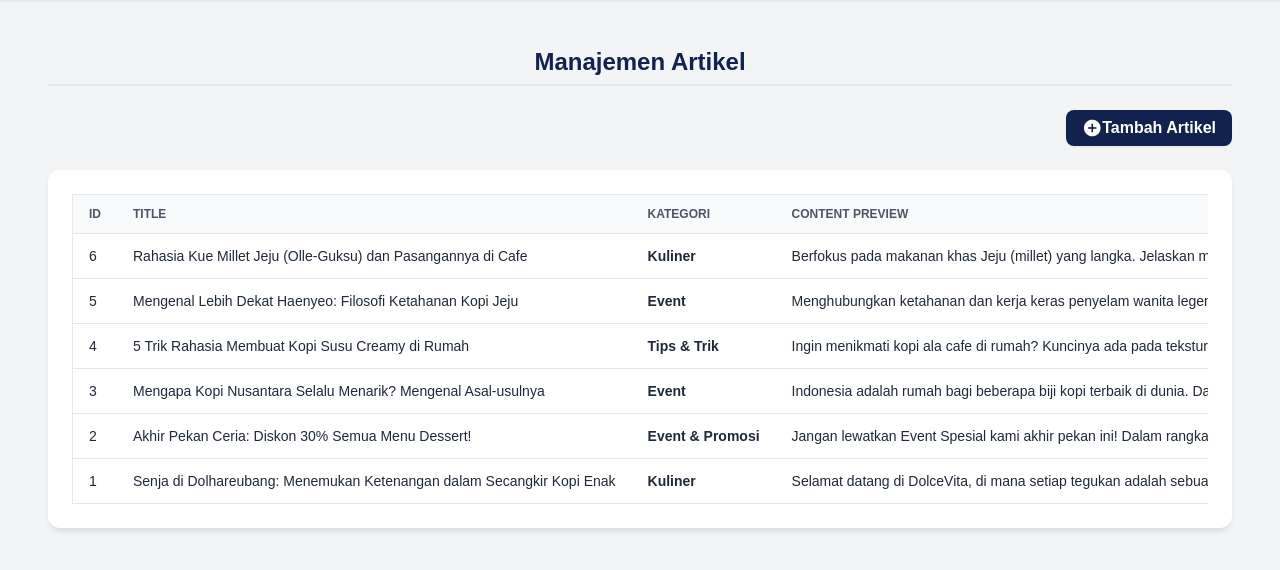
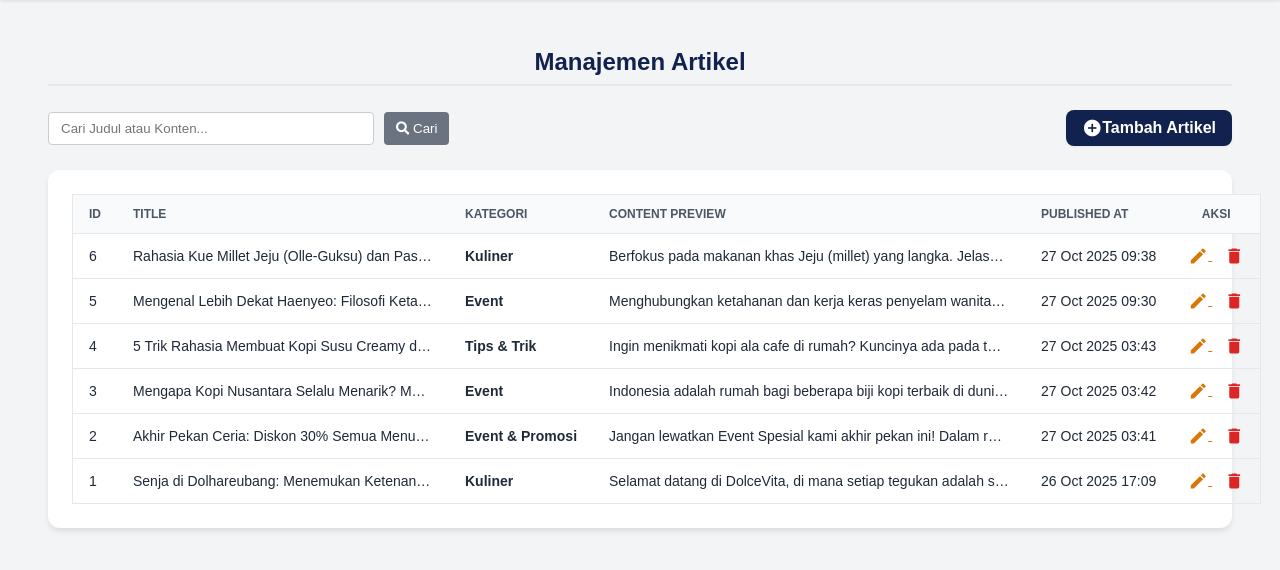
Before and after one commit to alkhila/pelatihan, a PHP site: page /admin/artikel.php in a window 1280 px wide. Shown: the part 56-626 px from the top of the page. Run offline with PHP 8.4, Linux system fonts and the light colour scheme; a user stored in the database is signed in; data comes from the database, SQL or seed files in the repository.

Commit message:
search bar artikel

```diff
--- a/admin/artikel.php
+++ b/admin/artikel.php
@@ -10,6 +10,13 @@ if (!isset($_SESSION['status']) || $_SESSION['status'] != "login" || $_SESSION['
 $current_admin_id = $_SESSION['id'] ?? 0;
 $admin_name = $_SESSION['username'] ?? 'Admin';
 $pesan = "";
+
+$keyword = '';
+$where_clause = '';
+if (isset($_GET['keyword']) && !empty($_GET['keyword'])) {
+  $keyword = mysqli_real_escape_string($konek, $_GET['keyword']);
+  $where_clause = " WHERE title LIKE '%$keyword%' OR content LIKE '%$keyword%' ";
+}
 
 if (isset($_GET['hapus'])) {
   $id = mysqli_real_escape_string($konek, $_GET['hapus']);
@@ -42,6 +49,7 @@ if (isset($_SESSION['notifikasi_pesan'])) {
   unset($_SESSION['notifikasi_pesan']);
 } elseif (isset($_GET['pesan'])) {
   $pesan_notifikasi = urldecode($_GET['pesan']);
+
   if (
     strpos(strtolower($pesan_notifikasi), 'gagal') !== false ||
     strpos(strtolower($pesan_notifikasi), 'tidak bisa') !== false ||
@@ -51,7 +59,10 @@ if (isset($_SESSION['notifikasi_pesan'])) {
   }
 }
 
-$query = "SELECT id, title, category, content, published_at FROM articles ORDER BY published_at DESC";
+$query = "SELECT id, title, category, content, published_at FROM articles"
+  . $where_clause .
+  " ORDER BY published_at DESC";
+
 $data_artikel = mysqli_query($konek, $query);
 ?>
 
@@ -130,6 +141,7 @@ $data_artikel = mysqli_query($konek, $query);
       border-radius: 4px;
       opacity: 1;
       transition: opacity 0.5s ease-out;
+      font-weight: bold;
     }
 
     .alert-success {
@@ -161,15 +173,16 @@ $data_artikel = mysqli_query($konek, $query);
       background-color: #0c1a38;
     }
 
+    .material-icons {
+      font-size: 20px;
+      vertical-align: middle;
+    }
+
     .table-container {
       background-color: white;
       border-radius: 12px;
       box-shadow: 0 4px 6px -1px rgba(0, 0, 0, 0.1);
       padding: 24px;
-    }
-
-    .table-wrapper {
-      overflow-x: auto;
     }
 
     .data-table {
@@ -200,9 +213,25 @@ $data_artikel = mysqli_query($konek, $query);
       white-space: nowrap;
     }
 
+    .td-title {
+      font-weight: 500;
+      max-width: 300px;
+      overflow: hidden;
+      text-overflow: ellipsis;
+      white-space: nowrap;
+    }
+
     .td-category {
       color: #11224E;
       font-weight: 600;
+    }
+
+    .td-content {
+      color: #6b7280;
+      max-width: 400px;
+      overflow: hidden;
+      text-overflow: ellipsis;
+      white-space: nowrap;
     }
 
     .action-link a.edit {
@@ -214,9 +243,11 @@ $data_artikel = mysqli_query($konek, $query);
       color: #dc2626;
     }
 
-    .material-icons {
-      font-size: 20px;
-      vertical-align: middle;
+    .no-data {
+      padding: 40px;
+      text-align: center;
+      color: #6b7280;
+      font-size: 18px;
     }
   </style>
 </head>
@@ -247,6 +278,7 @@ $data_artikel = mysqli_query($konek, $query);
 
   <div class="content-area-wrapper">
     <h1 class="page-title">Manajemen Artikel</h1>
+
     <?php
     if (!empty($pesan_notifikasi)) {
       $alert_class = $is_error ? 'alert-error' : 'alert-success';
@@ -256,7 +288,21 @@ $data_artikel = mysqli_query($konek, $query);
     }
     ?>
 
-    <div style="margin-bottom: 24px; display: flex; justify-content: flex-end;">
+    <div style="margin-bottom: 24px; display: flex; justify-content: space-between; align-items: center;">
+
+      <form action="artikel.php" method="GET" style="display: flex; gap: 10px;">
+        <input type="text" name="keyword" placeholder="Cari Judul atau Konten..."
+          value="<?php echo htmlspecialchars($keyword); ?>"
+          style="padding: 8px 12px; border: 1px solid #ccc; border-radius: 4px; width: 300px;">
+        <button type="submit"
+          style="background-color: #6b7280; color: white; padding: 8px 12px; border-radius: 4px; border: none; cursor: pointer;">
+          <i class="fas fa-search"></i> Cari
+        </button>
+        <?php if (!empty($_GET['keyword'])): ?>
+          <a href="artikel.php" style="padding: 8px; color: #dc2626; text-decoration: none; font-weight: bold;">Reset</a>
+        <?php endif; ?>
+      </form>
+
       <a href="form_artikel.php" class="btn-add">
         <span class="material-icons">add_circle</span> Tambah Artikel
       </a>
@@ -300,7 +346,9 @@ $data_artikel = mysqli_query($konek, $query);
               <?php }
             else: ?>
               <tr>
-                <td colspan="6" class="no-data">Belum ada artikel yang tersedia.</td>
+                <td colspan="6" class="no-data">
+                  <?php echo !empty($keyword) ? "Tidak ditemukan artikel untuk kata kunci: " . htmlspecialchars($keyword) : "Belum ada artikel yang tersedia."; ?>
+                </td>
               </tr>
             <?php endif; ?>
           </tbody>
```
Also changed, not shown: admin/manajemen_user.php (+2 -23 lines), pengunjung/artikelP.php (+25 -2 lines).
